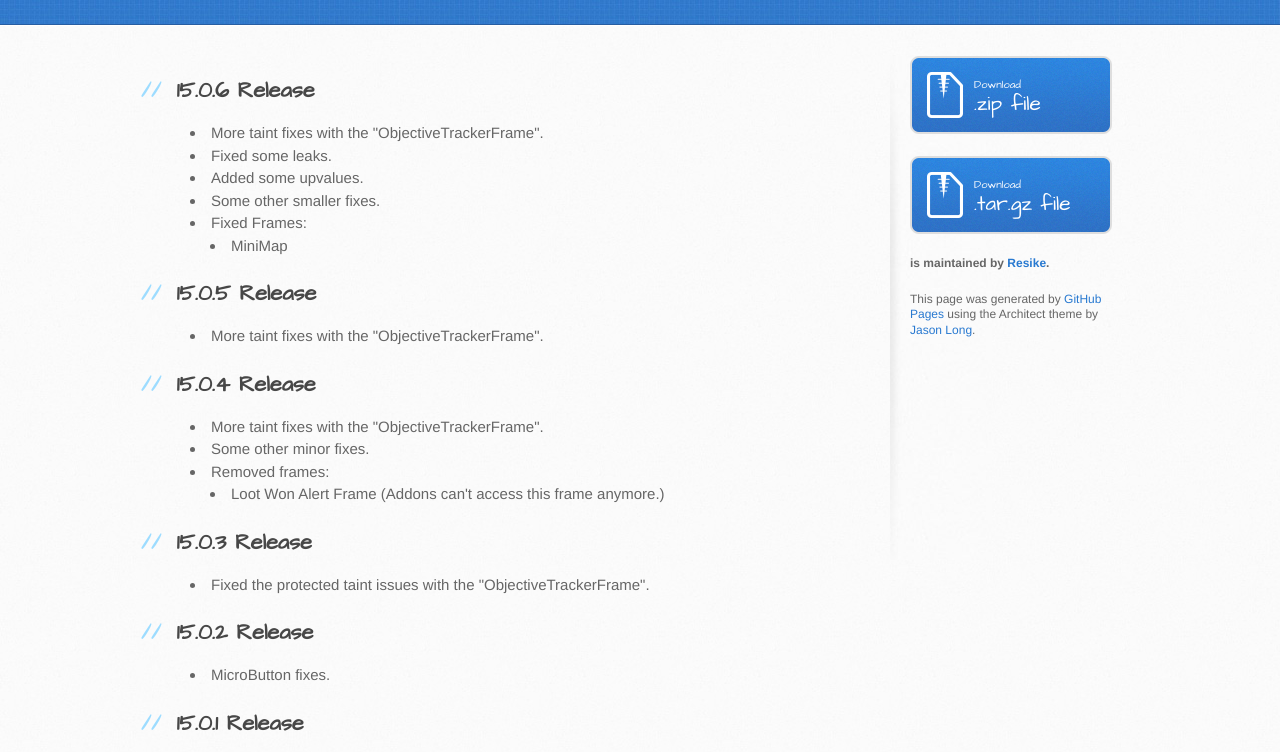
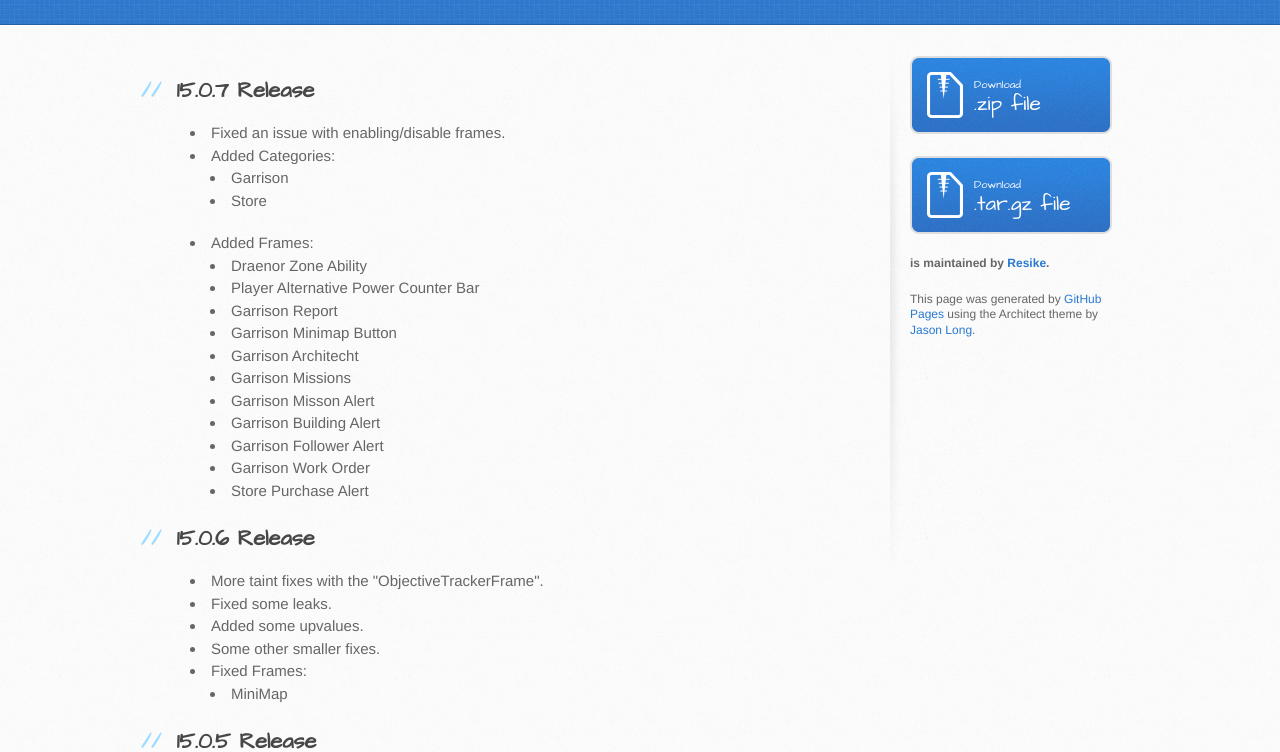
Before and after one commit to jaredb7/MoveAnything, a plain HTML site: page index.html in a window 1280 px wide. Shown: the part 176-928 px from the top of the page. Drawn offline with Linux system fonts and the light colour scheme.

```diff
--- a/index.html
+++ b/index.html
@@ -20,7 +20,7 @@
     <header>
       <div class="inner">
         <h1>Move Anything</h1>
-        <h2>15.0.6</h2>
+        <h2>15.0.7</h2>
         <a href="https://github.com/Resike/MoveAnything" class="button"><small>View project on</small> GitHub</a>
       </div>
     </header>
@@ -29,6 +29,36 @@
       <div class="inner clearfix">
         <section id="main-content">
           <h2>
+<a id="1507-release" class="anchor" href="#1507-release" aria-hidden="true"><span class="octicon octicon-link"></span></a>15.0.7 Release</h2>
+
+<ul>
+<li>Fixed an issue with enabling/disable frames.</li>
+<li>Added Categories:
+
+<ul>
+<li>Garrison</li>
+<li>Store</li>
+</ul>
+</li>
+<li>Added Frames:
+
+<ul>
+<li>Draenor Zone Ability</li>
+<li>Player Alternative Power Counter Bar</li>
+<li>Garrison Report</li>
+<li>Garrison Minimap Button</li>
+<li>Garrison Architecht</li>
+<li>Garrison Missions</li>
+<li>Garrison Misson Alert</li>
+<li>Garrison Building Alert</li>
+<li>Garrison Follower Alert</li>
+<li>Garrison Work Order</li>
+<li>Store Purchase Alert</li>
+</ul>
+</li>
+</ul>
+
+<h2>
 <a id="1506-release" class="anchor" href="#1506-release" aria-hidden="true"><span class="octicon octicon-link"></span></a>15.0.6 Release</h2>
 
 <ul>
```
Also changed, not shown: params.json (+1 -1 lines).
